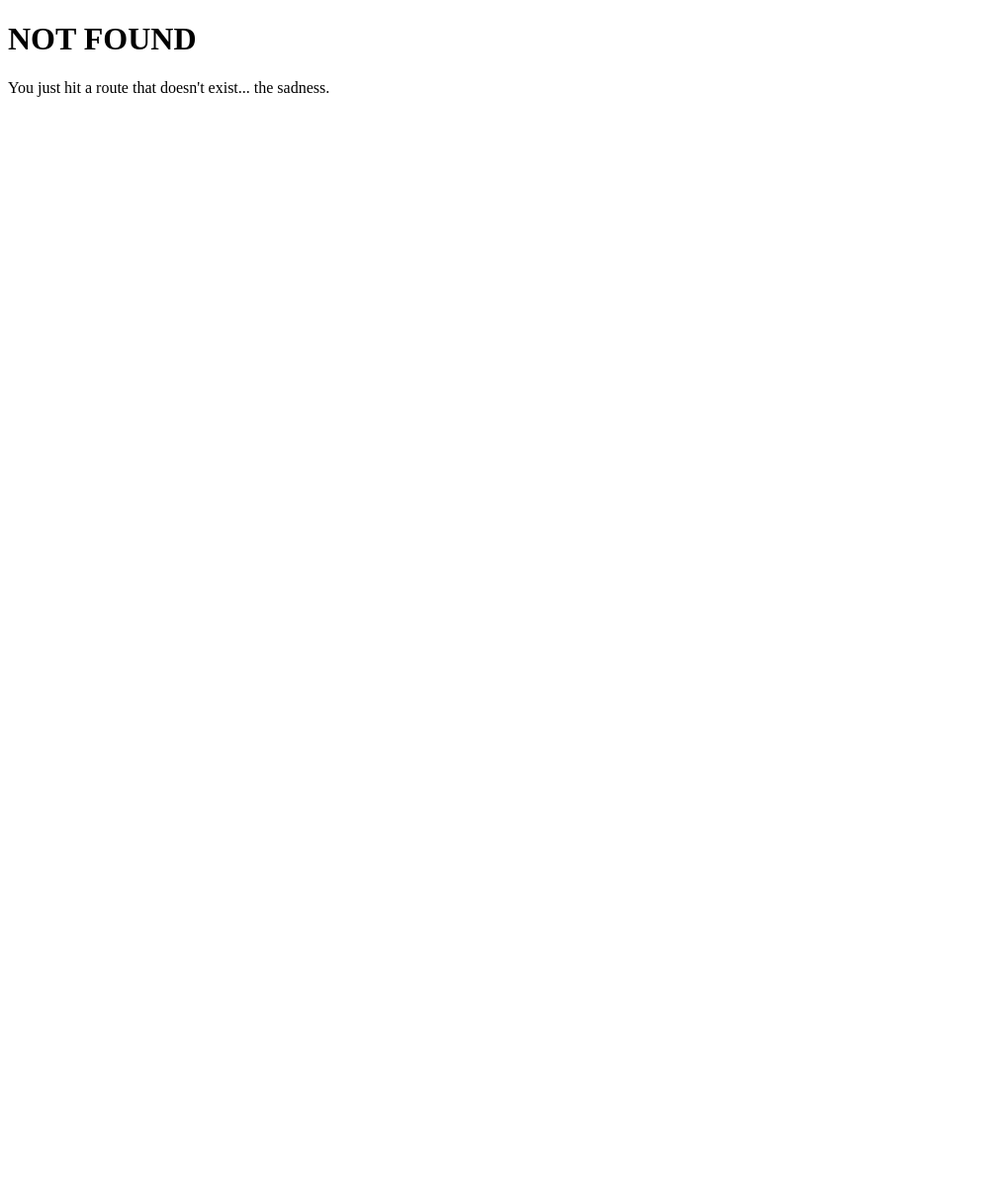
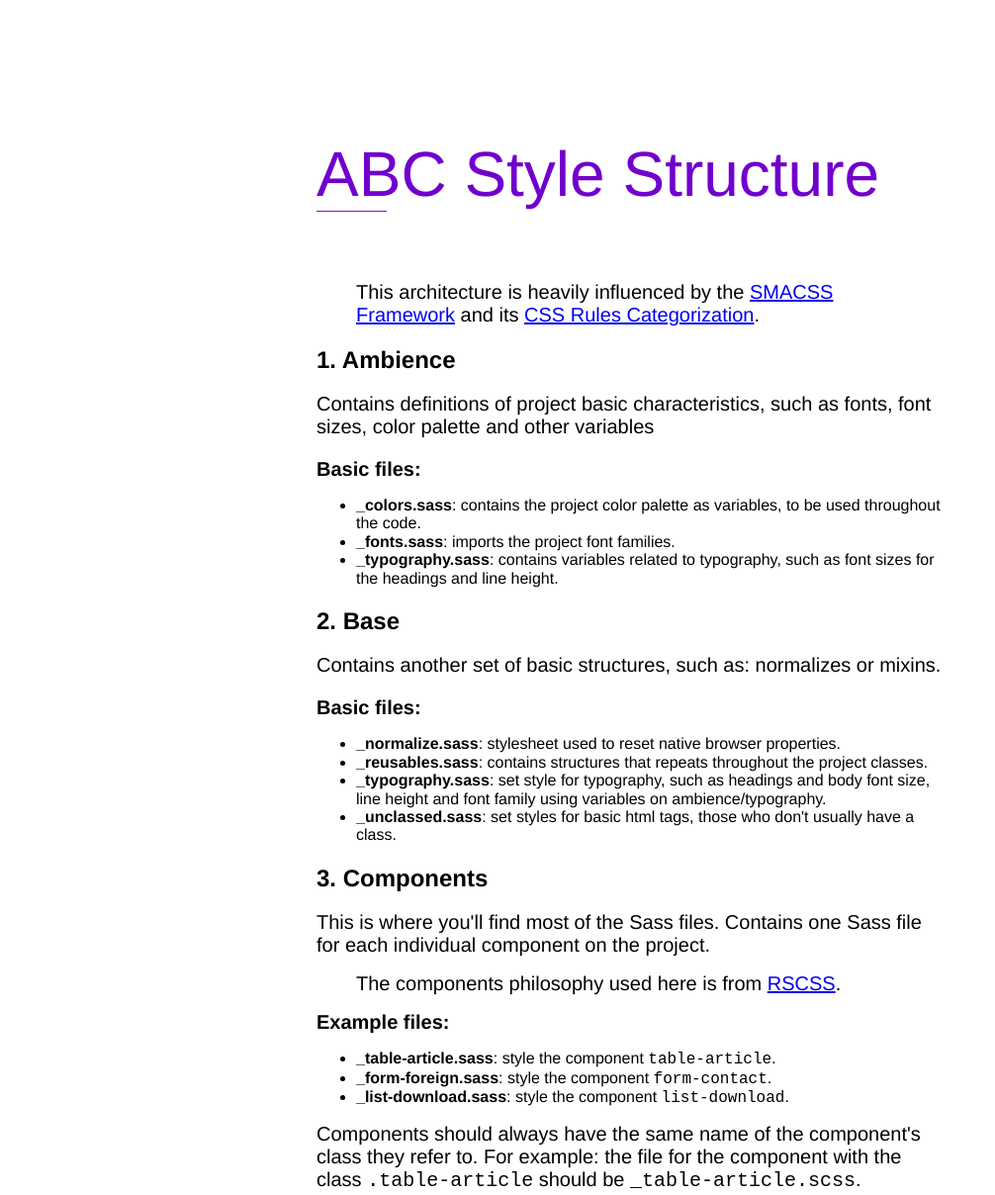
Before and after one commit to co-de-sign/abcss, a Gatsby site: page /content in a window 1280 px wide. Before the commit this address had no page. Shown: the whole page at 99% size, without its empty margins (0-1006 px from the left). Before the commit the page ends 800 px from the top, so only its background shows below. Built offline with nearby package versions, Linux system fonts and the light colour scheme; Gatsby itself is replaced by a stand-in of ours.

Commit message:
✨ Add markdown loading capabilities

```diff
--- /dev/null
+++ b/content/index.md
@@ -0,0 +1,38 @@
+---
+path: '/content'
+title: 'ABC Style Structure'
+---
+
+> This architecture is heavily influenced by the [SMACSS Framework](https://smacss.com) and its [CSS Rules Categorization](https://smacss.com/book/categorizing).
+
+## 1. Ambience
+
+Contains definitions of project basic characteristics, such as fonts, font sizes, color palette and other variables
+
+**Basic files:**
+- **_colors.sass**: contains the project color palette as variables, to be used throughout the code.
+- **_fonts.sass**: imports the project font families.
+- **_typography.sass**: contains variables related to typography, such as font sizes for the headings and line height.
+
+## 2. Base
+
+Contains another set of basic structures, such as: normalizes or mixins.
+
+**Basic files:**
+- **_normalize.sass**: stylesheet used to reset native browser properties.
+- **_reusables.sass**: contains structures that repeats throughout the project classes.
+- **_typography.sass**: set style for typography, such as headings and body font size, line height and font family using variables on ambience/typography.
+- **_unclassed.sass**: set styles for basic html tags, those who don't usually have a class.
+
+## 3. Components
+
+This is where you'll find most of the Sass files. Contains one Sass file for each individual component on the project.
+
+> The components philosophy used here is from [RSCSS](https://rscss.io).
+
+**Example files:**
+- **_table-article.sass**: style the component `table-article`.
+- **_form-foreign.sass**: style the component `form-contact`.
+- **_list-download.sass**: style the component `list-download`.
+
+Components should always have the same name of the component's class they refer to. For example: the file for the component with the class `.table-article` should be `_table-article.scss`.
--- a/gatsby-config.js
+++ b/gatsby-config.js
@@ -7,5 +7,13 @@ module.exports = {
     'gatsby-plugin-sass',
     'gatsby-plugin-offline',
     'gatsby-plugin-eslint',
+    {
+      resolve: 'gatsby-source-filesystem',
+      options: {
+        path: `${__dirname}/content`,
+        name: 'markdown-pages',
+      },
+    },
+    'gatsby-transformer-remark',
   ],
 }
--- /dev/null
+++ b/gatsby-node.js
@@ -0,0 +1,37 @@
+const path = require('path')
+
+exports.createPages = ({ boundActionCreators, graphql }) => {
+  const { createPage } = boundActionCreators
+
+  const pageTemplate = path.resolve('src/templates/page.js')
+
+  return graphql(`
+    {
+      allMarkdownRemark(
+        limit: 1000
+      ) {
+        edges {
+          node {
+            frontmatter {
+              path
+            }
+          }
+        }
+      }
+    }
+  `).then((result) => {
+    if (result.errors) {
+      return Promise.reject(result.errors)
+    }
+
+    result.data.allMarkdownRemark.edges.forEach(({ node }) => {
+      createPage({
+        path: node.frontmatter.path,
+        component: pageTemplate,
+        context: {}, // additional data can be passed via context
+      })
+    })
+
+    return true
+  })
+}
--- a/package.json
+++ b/package.json
@@ -9,6 +9,8 @@
     "gatsby-plugin-offline": "^1.0.18",
     "gatsby-plugin-react-helmet": "^2.0.11",
     "gatsby-plugin-sass": "^1.0.26",
+    "gatsby-source-filesystem": "^1.5.39",
+    "gatsby-transformer-remark": "^1.7.44",
     "normalize.css": "^8.0.0",
     "prop-types": "^15.6.2",
     "react": "^16.4.2",
--- a/src/pages/index.js
+++ b/src/pages/index.js
@@ -15,7 +15,7 @@ const HomePage = () => (
         `ambience`, `base` and `components` (hence the name).
       </p>
       <p>
-        <Link to="/docs">Find out what goes where</Link>
+        <Link to="/content">Find out what goes where</Link>
       </p>
     </section>
   </main>
--- /dev/null
+++ b/src/templates/page.js
@@ -0,0 +1,52 @@
+/* eslint-disable react/no-danger */
+
+import React from 'react'
+import PropTypes from 'prop-types'
+
+import '../base/normalize.scss'
+import '../base/typography.scss'
+import './page.scss'
+
+export default function Page({ data }) {
+  const { markdownRemark } = data
+  const { frontmatter, html } = markdownRemark
+
+  return (
+    <div className="page-container">
+      <h1 className="title">{frontmatter.title}</h1>
+
+      <div
+        className="content"
+        dangerouslySetInnerHTML={{ __html: html }}
+      />
+    </div>
+  )
+}
+
+Page.propTypes = {
+  data: PropTypes.shape({
+    markdownRemark: {
+      frontmatter: {
+        path: PropTypes.string,
+        title: PropTypes.string,
+      },
+      html: PropTypes.string,
+    },
+  }),
+}
+
+Page.defaultProps = {
+  data: {},
+}
+
+export const pageQuery = graphql`
+  query BlogPostByPath($path: String!) {
+    markdownRemark(frontmatter: { path: { eq: $path } }) {
+      html
+      frontmatter {
+        path
+        title
+      }
+    }
+  }
+`
--- /dev/null
+++ b/src/templates/page.scss
@@ -0,0 +1,30 @@
+@import "../ambience/colors";
+@import "../ambience/typography";
+
+.page-container {
+  font-family: $font-helvetica;
+  margin: 140px 25vw 70px;
+
+  & > .title {
+    position: relative;
+
+    color: mix($color-purple, #000, 80%);
+    font-size: 64px;
+
+    &::after {
+      display: block;
+      position: absolute;
+      content: '';
+      bottom: 0;
+
+      width: 2ch;
+      height: 1px;
+
+      background-color: $color-purple;
+    }
+  }
+
+  & > .content {
+    margin-top: 70px;
+  }
+}
```
Also changed, not shown: src/pages/docs.js (deleted, +0 -7 lines), 1 other file.
